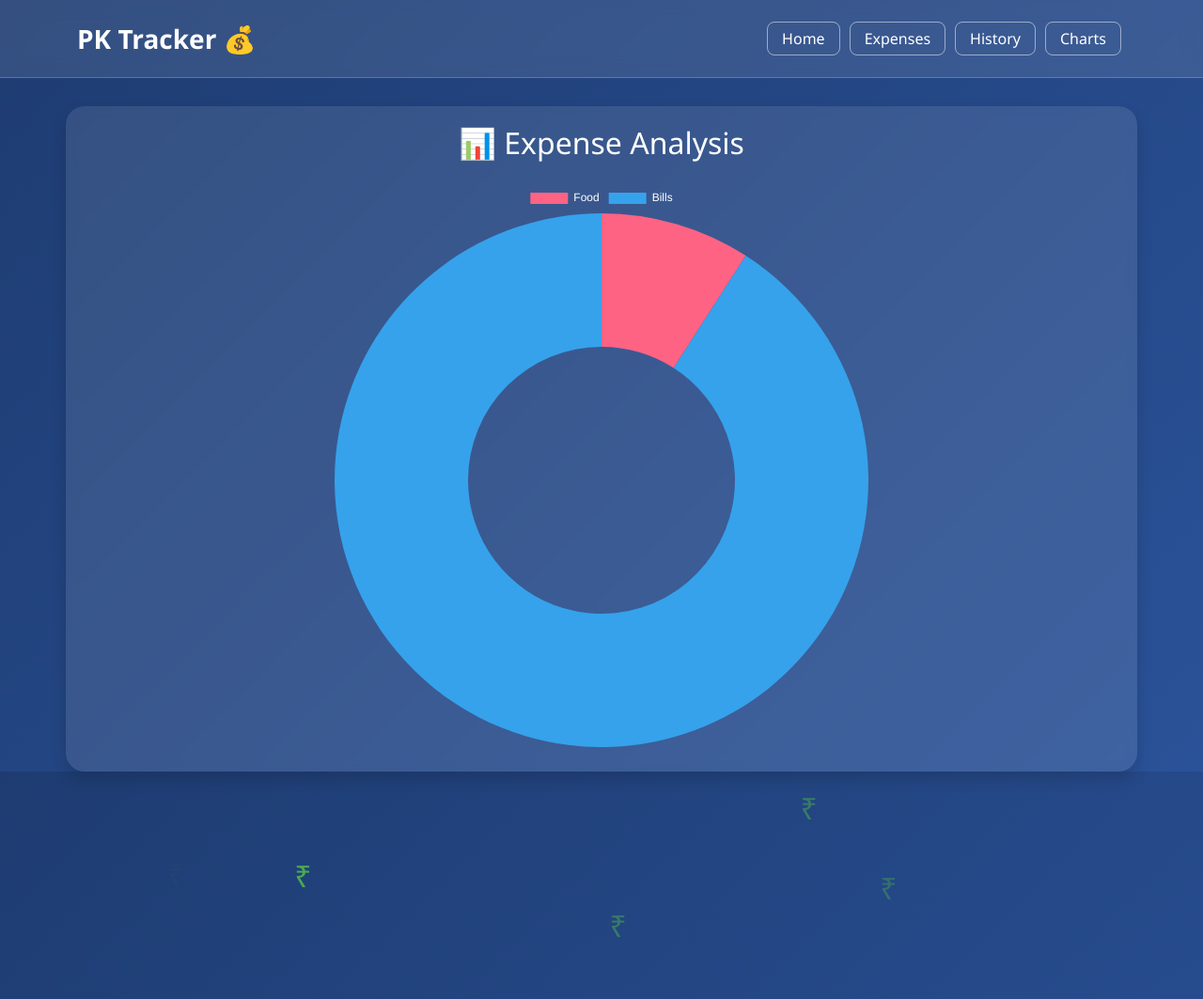
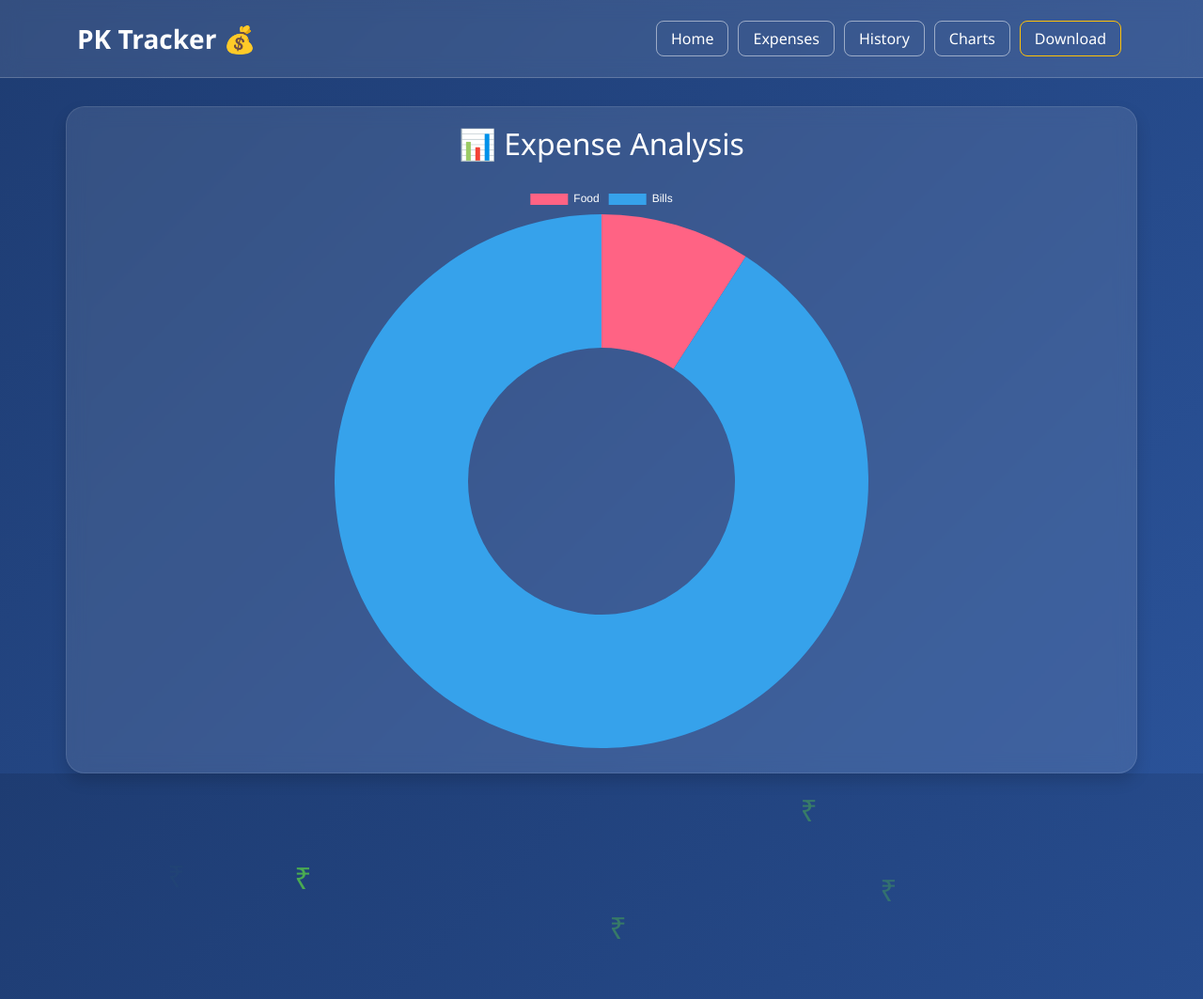
Before and after one commit to muthukumarpl/pk-tracker, a Django app: page /charts/ in a window 1280 px wide. Shown: the top 1063 px of the page at 94% size. Run offline with Django 5.2, Linux system fonts and the light colour scheme; data comes from the database, SQL or seed files in the repository.

Commit message:
Update base.html

```diff
--- a/expenses/templates/expenses/base.html
+++ b/expenses/templates/expenses/base.html
@@ -13,9 +13,8 @@
             --primary-color: #0d6efd;
         }
 
-        /* 1. பழையபடி பேக்ரவுண்ட் கலர் மற்றும் அனிமேஷன் */
         body {
-            background: linear-gradient(135deg, #1e3c72 0%, #2a5298 100%); /* பழைய நீல நிற பேக்ரவுண்ட் */
+            background: linear-gradient(135deg, #1e3c72 0%, #2a5298 100%);
             font-family: 'Segoe UI', sans-serif;
             color: white;
             min-height: 100vh;
@@ -23,10 +22,10 @@
             position: relative;
         }
 
-        /* 2. பண மழை அனிமேஷன் (Money Rain) */
+        /* பண மழை அனிமேஷன் */
         .money {
             position: absolute;
-            color: #4caf50; /* பச்சை நிறம் */
+            color: #4caf50;
             font-size: 2rem;
             user-select: none;
             pointer-events: none;
@@ -38,7 +37,7 @@
             to { transform: translateY(105vh); }
         }
 
-        /* 3. மெனு பாக்ஸ் ஸ்டைல் */
+        /* மெனு பாக்ஸ் ஸ்டைல் */
         .navbar {
             background: rgba(255, 255, 255, 0.1) !important;
             backdrop-filter: blur(10px);
@@ -54,6 +53,7 @@
             color: white !important;
             text-decoration: none;
             transition: 0.3s;
+            display: inline-block;
         }
 
         .nav-box:hover {
@@ -66,7 +66,8 @@
             padding: 20px;
             background: rgba(255, 255, 255, 0.1);
             border-radius: 20px;
-            backdrop-filter: blur(5px);
+            backdrop-filter: blur(10px);
+            border: 1px solid rgba(255,255,255,0.1);
         }
     </style>
 </head>
@@ -93,11 +94,12 @@
                 <span class="navbar-toggler-icon"></span>
             </button>
             <div class="collapse navbar-collapse" id="navbarNav">
-                <ul class="navbar-nav ms-auto">
+                <ul class="navbar-nav ms-auto text-center">
                     <li class="nav-item"><a class="nav-box" href="/">Home</a></li>
                     <li class="nav-item"><a class="nav-box" href="/expenses">Expenses</a></li>
                     <li class="nav-item"><a class="nav-box" href="/history">History</a></li>
                     <li class="nav-item"><a class="nav-box" href="/charts">Charts</a></li>
+                    <li class="nav-item"><a class="nav-box border-warning text-warning" href="/export">Download</a></li>
                 </ul>
             </div>
         </div>
```
